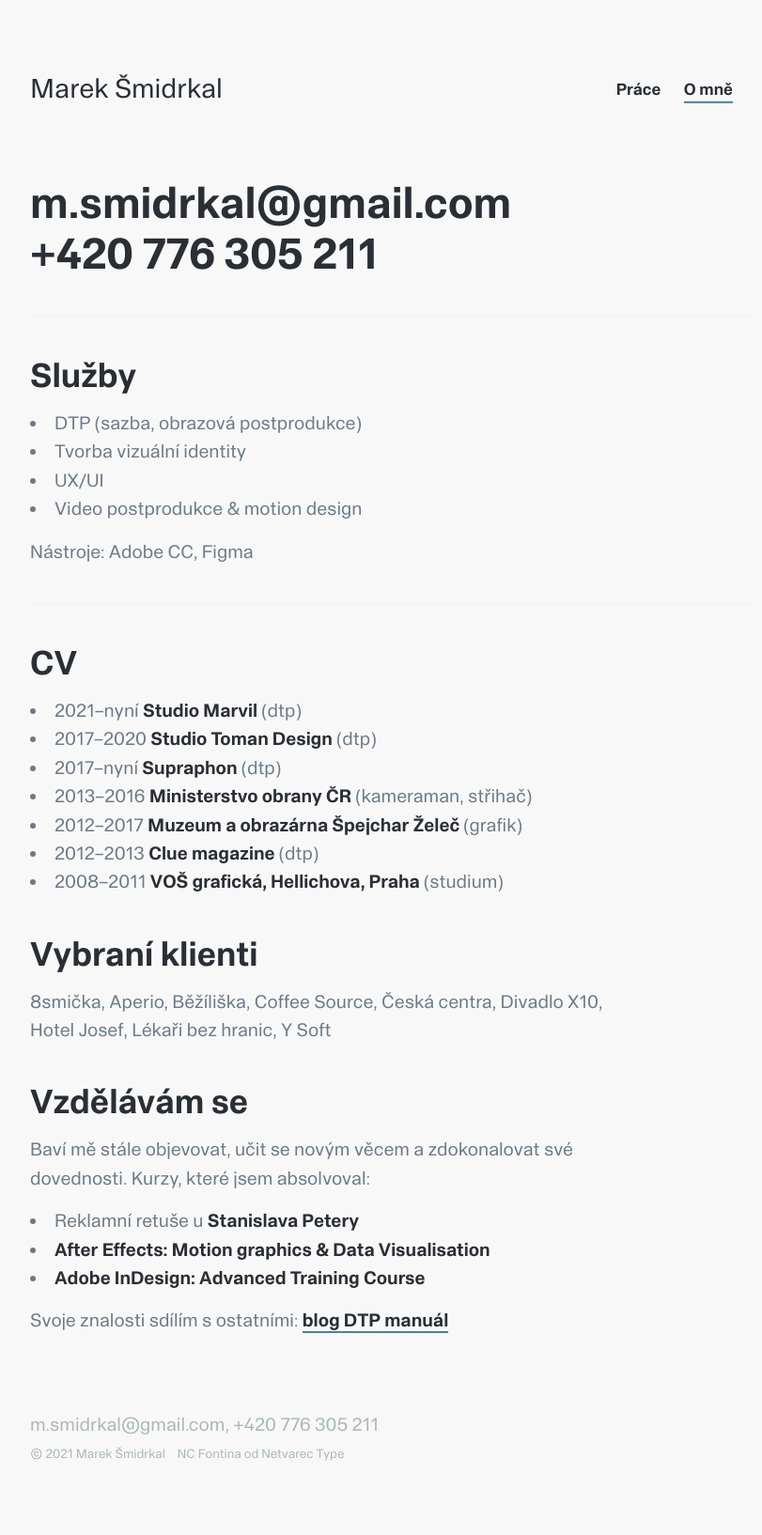
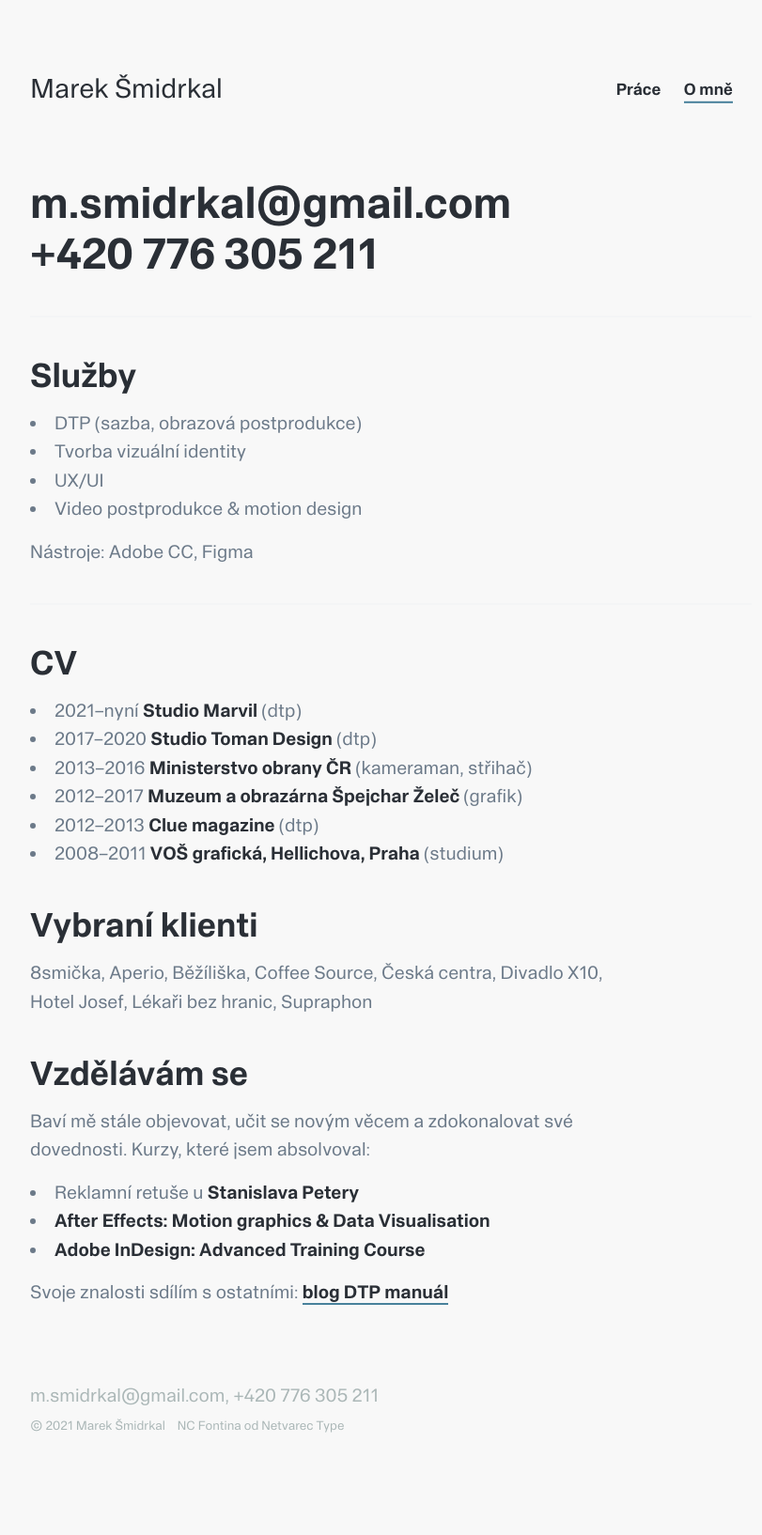
Before and after one commit to shm1ck/Duet, a Jekyll site: the page built from _pages/kontakt.md, in a window 1280 px wide. Shown: the whole page at 94% size, without its empty margins (224-1035 px from the left). Built offline with Jekyll 4.4.1, drawn with Linux system fonts in a browser that asks for light colours; nearby versions of some CDN libraries; after the commit the page ends 1604 px from its top, so only the background shows below that.

Commit message:
Update kontakt.md

```diff
--- a/_pages/kontakt.md
+++ b/_pages/kontakt.md
@@ -23,14 +23,13 @@
 ## CV
 + 2021&ndash;nyní [Studio Marvil](https://marvil.cz/) (dtp)
 + 2017&ndash;2020 [Studio Toman Design](http://www.toman-design.com) (dtp)
-+ 2017&ndash;nyní [Supraphon](https://www.supraphon.cz/archivy-katalogy) (dtp)
 + 2013&ndash;2016 [Ministerstvo obrany ČR](http://www.army.cz) (kameraman, střihač)
 + 2012&ndash;2017 [Muzeum a obrazárna Špejchar Želeč](http://spejcharzelec.cz) (grafik)
 + 2012&ndash;2013 [Clue magazine](http://shm1ck.github.io/clue-magazine) (dtp)
 + 2008&ndash;2011 [VOŠ grafická, Hellichova, Praha](https://www.hellichovka.cz/) (studium)
 
 ## Vybraní klienti
-8smička, Aperio, Běžíliška, Coffee&nbsp;Source, Česká&nbsp;centra, Divadlo X10, Hotel&nbsp;Josef, Lékaři bez&nbsp;hranic, Y&nbsp;Soft
+8smička, Aperio, Běžíliška, Coffee&nbsp;Source, Česká&nbsp;centra, Divadlo X10, Hotel&nbsp;Josef, Lékaři bez&nbsp;hranic, Supraphon
 
 ## Vzdělávám se
 Baví mě stále objevovat, učit se novým věcem a&nbsp;zdokonalovat své dovednosti. Kurzy, které jsem absolvoval:
```
